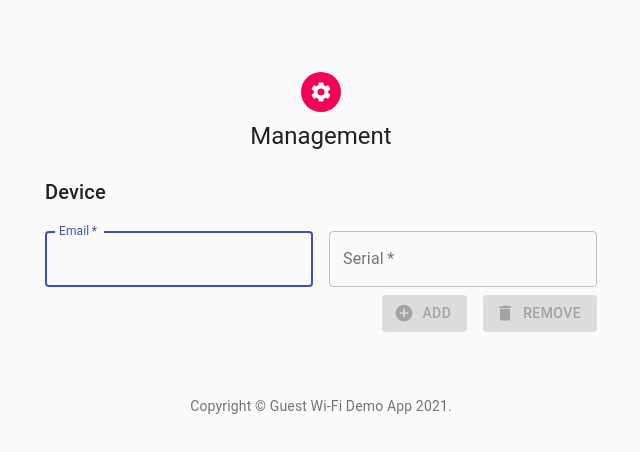
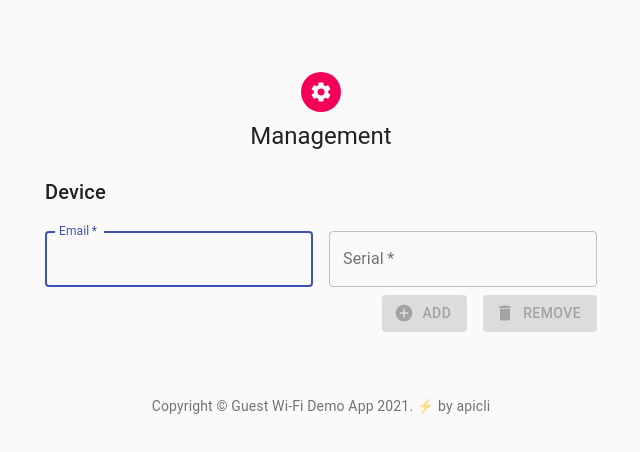
Before and after one commit to yujiterada/serverless-guest-wifi, a React (Create React App) app: page /management in a window 1280 px wide. Shown: the top 452 px of the page, without its empty margins (319-959 px from the left). Built offline with nearby package versions, Linux system fonts and the light colour scheme; no server answers; what aws-amplify would draw is missing.

Commit message:
Edit copyright wording

```diff
--- a/src/components/Copyright.js
+++ b/src/components/Copyright.js
@@ -5,11 +5,15 @@ export default function Copyright() {
   return (
     <Typography variant="body2" color="textSecondary" align="center">
       {'Copyright © '}
-      <Link color="inherit" href="https://material-ui.com/">
+      <Link color="inherit" href="https://github.com/yujiterada/serverless-guest-wifi">
         Guest Wi-Fi Demo App
-      </Link>{' '}
+      {' '}
       {new Date().getFullYear()}
       {'.'}
+      </Link>{' ⚡ by '}
+      <Link color="inherit" href="https://apicli.com/">
+        apicli
+      </Link>
     </Typography>
   );
 }
```
